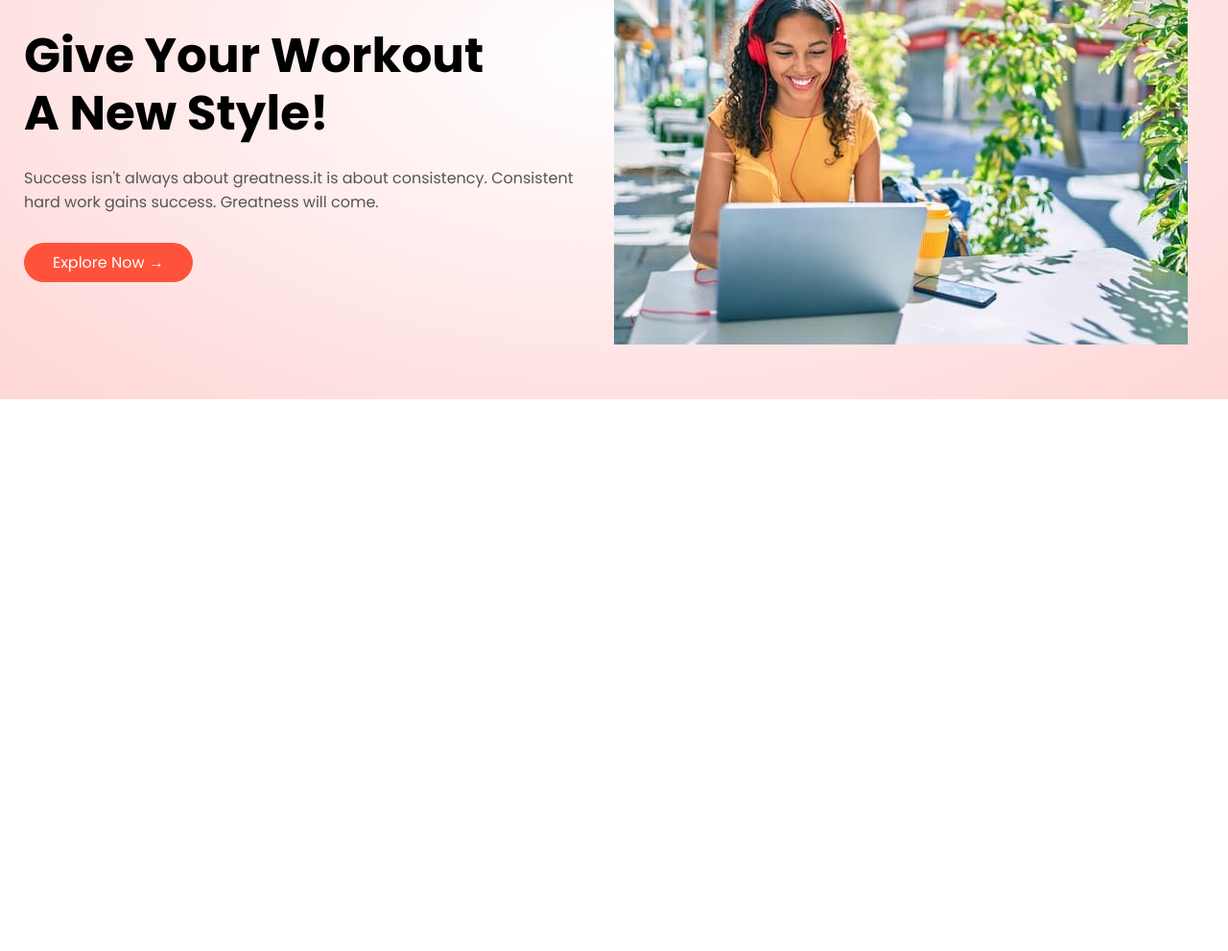
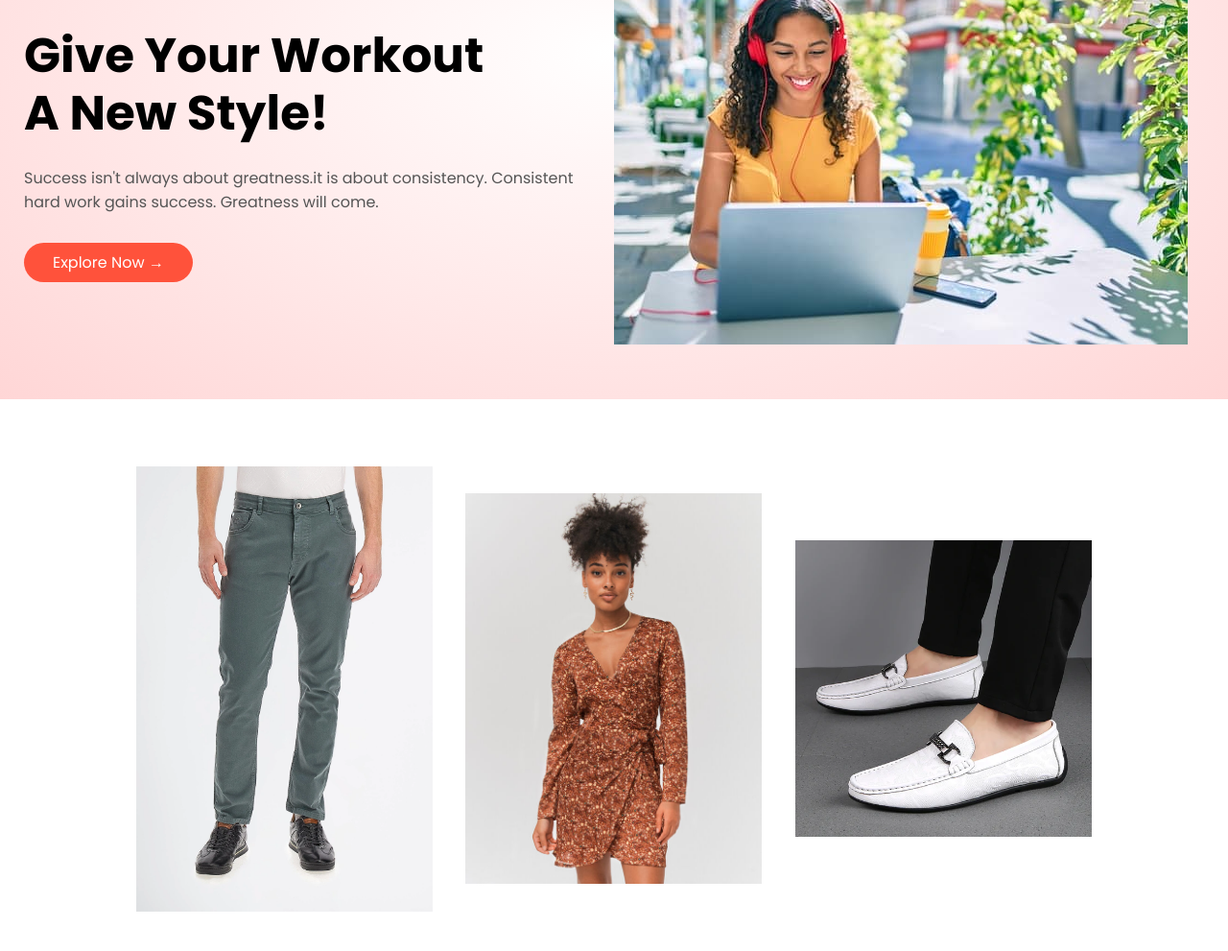
Before and after one commit to baafbass/E-Commerce-Website, a plain HTML site: page index.html in a window 1280 px wide. Shown: the part 307-1298 px from the top of the page at 96% size. Before the commit the page ends 800 px from the top, so only its background shows below. Drawn offline with Linux system fonts and the light colour scheme.

Commit message:
Featured Categories is Created

```diff
--- a/index.html
+++ b/index.html
@@ -43,5 +43,25 @@
             </div>
         </div>
     </div>
+   <!--Featured Categoris-->
+
+<div class="categories">
+    <div class="small-container">
+        <div class="row">
+            <div class="col-3">
+                <img src="Images/Pantalonn.webp">
+            </div>
+            <div class="col-3">
+                <img src="Images/SweatGirl.jpg">
+            </div>
+            <div class="col-3">
+                <img src="Images/ChaussureClass.webp">
+            </div>
+    </div>
+    </div>
+</div>
+
+
+
 </body>
 </html>
--- a/style.css
+++ b/style.css
@@ -86,3 +86,22 @@ margin:25px 0px;
 .header .row {
     margin-top:70px;
 }
+
+.categories{
+    margin: 70px 0;
+}
+.col-3{
+    flex-basis:30%;
+    min-width: 250px;
+    margin-bottom: 30px;
+}
+.col-3 img{
+    width:100%;
+}
+
+.small-container{
+    max-width: 1080px;
+    margin:auto;
+    padding-left: 25px;
+    padding-right: 25px;
+}
```
